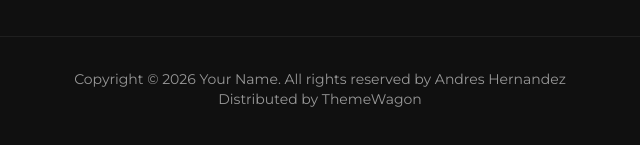
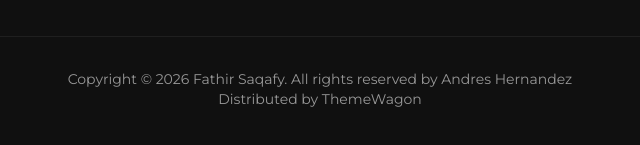
Before and after one commit to ErrorDay/Fathir-Saqafy-Portofolio, a plain HTML site: page index.html in a window 1280 px wide. Shown: the part 2988-3133 px from the top of the page, 320-960 px from the left. Drawn offline with Linux system fonts and the light colour scheme.

Commit message:
Personalize portfolio copyright
Co-authored-by: Copilot <223556219+Copilot@users.noreply.github.com>

```diff
--- a/index.html
+++ b/index.html
@@ -367,7 +367,7 @@
         <p class="text-center text-sm text-[var(--white-icon)] space-y-2">
           <!-- If you are using this template, by MIT License you can't remove the copyright notice -->
           <span class="block sm:inline">
-            Copyright © 2026 Your Name. All rights reserved by
+            Copyright © 2026 Fathir Saqafy. All rights reserved by
             <a target="_blank" class="text-[var(--white-icon)] hover:text-[var(--white)] transition duration-300 ease-in-out" href="https://github.com/Gothsec">Andres Hernandez</a>
             <br />
             Distributed by
```
